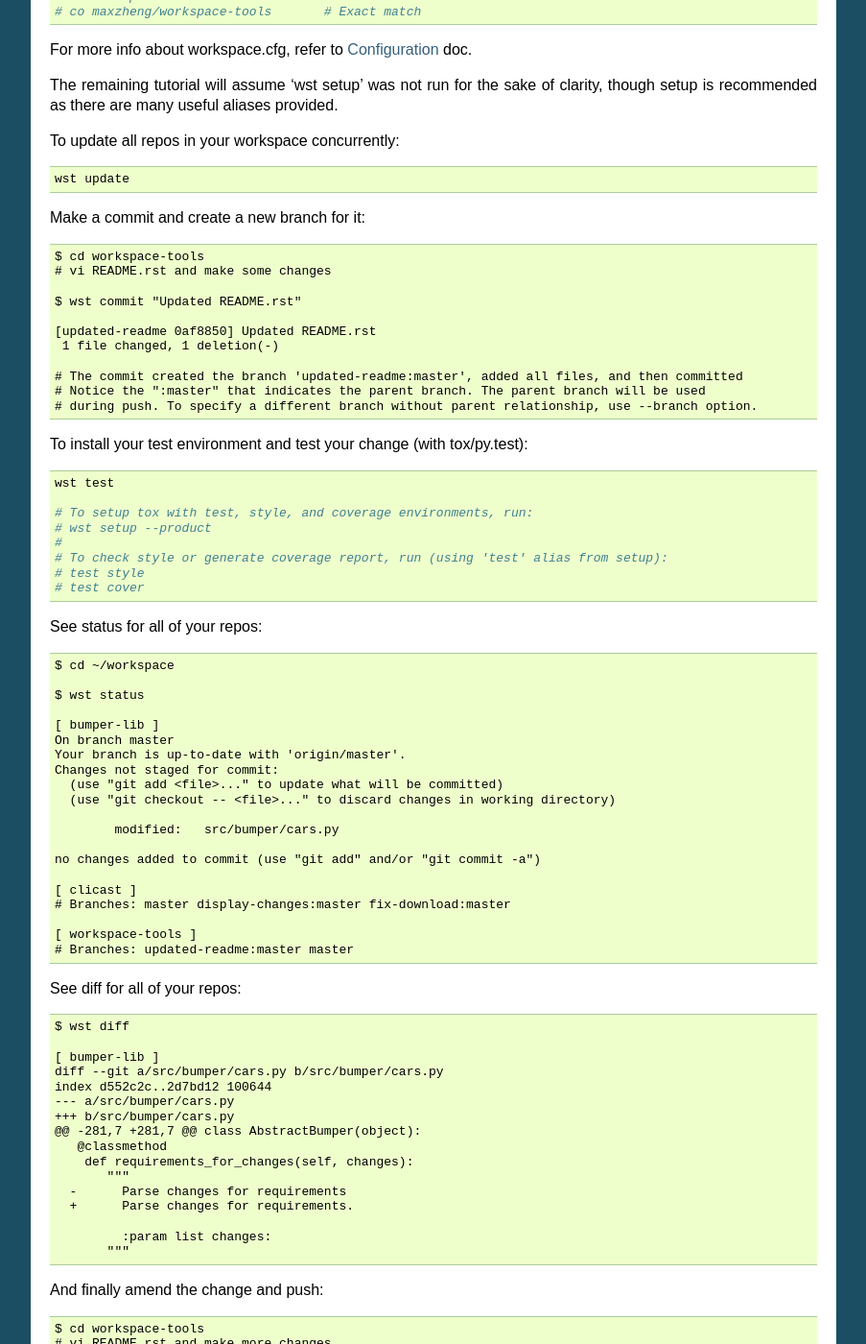
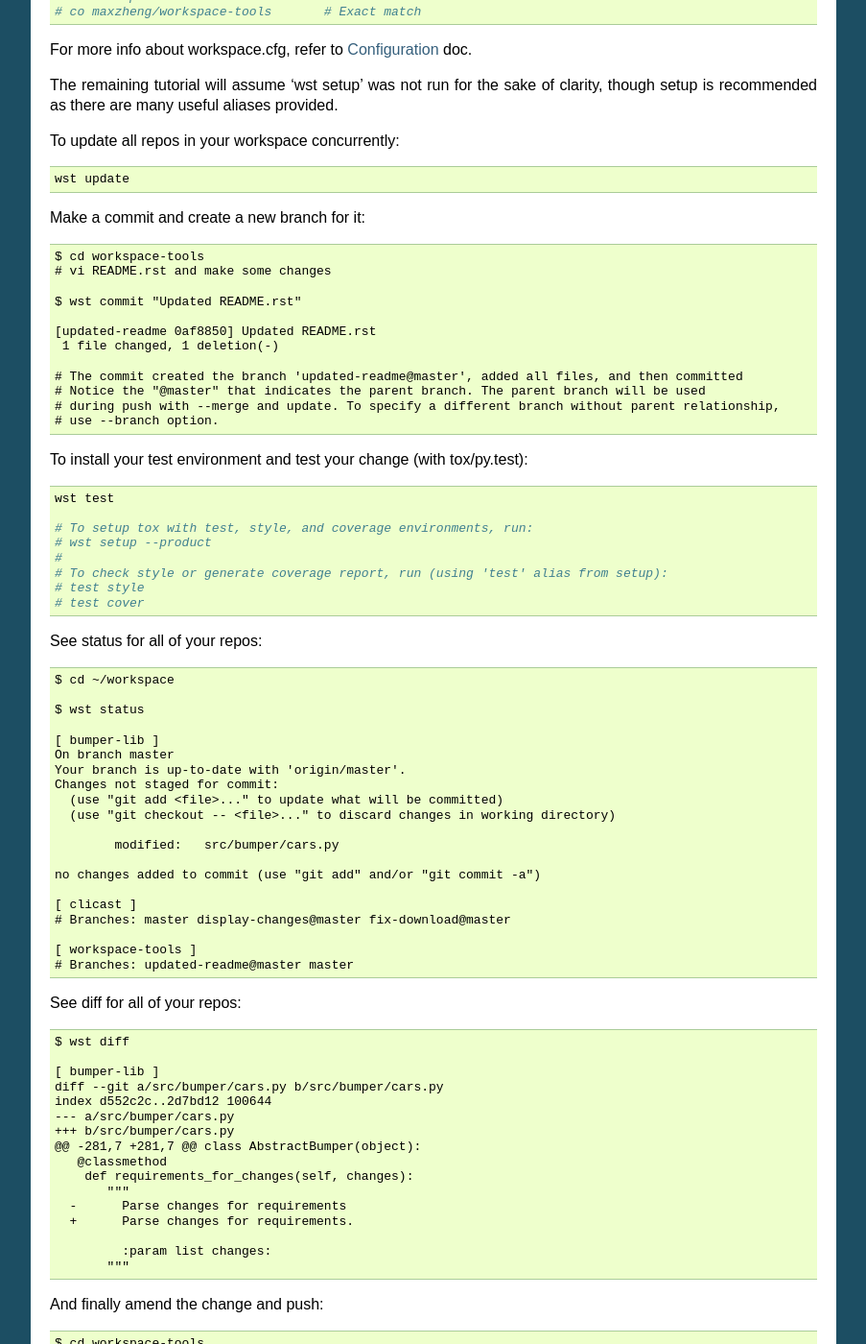
Before and after one commit to maxzheng/workspace-tools, a Sphinx documentation site: the page built from docs/README.rst, in a window 1280 px wide and 1400 px high, scrolled down 1162 px. Shown: the whole window at 96% size, without its empty margins (198-1101 px from the left). Built offline with Sphinx 7.4.7, drawn with Linux system fonts in a browser that asks for light colours; some of the changed text lies outside the part shown.

Commit message:
Update readme

```diff
--- a/docs/README.rst
+++ b/docs/README.rst
@@ -77,9 +77,10 @@ Make a commit and create a new branch for it::
     [updated-readme 0af8850] Updated README.rst
      1 file changed, 1 deletion(-)
 
-    # The commit created the branch 'updated-readme:master', added all files, and then committed
-    # Notice the ":master" that indicates the parent branch. The parent branch will be used
-    # during push. To specify a different branch without parent relationship, use --branch option.
+    # The commit created the branch 'updated-readme@master', added all files, and then committed
+    # Notice the "@master" that indicates the parent branch. The parent branch will be used
+    # during push with --merge and update. To specify a different branch without parent relationship,
+    # use --branch option.
 
 To install your test environment and test your change (with tox/py.test)::
 
@@ -110,10 +111,10 @@ See status for all of your repos::
     no changes added to commit (use "git add" and/or "git commit -a")
 
     [ clicast ]
-    # Branches: master display-changes:master fix-download:master
+    # Branches: master display-changes@master fix-download@master
 
     [ workspace-tools ]
-    # Branches: updated-readme:master master
+    # Branches: updated-readme@master master
 
 See diff for all of your repos::
 
@@ -141,9 +142,9 @@ And finally amend the change and push::
 
     $ wst commit --amend --push
 
-    [updated-readme:master 738f659] Updated README.rst
+    [updated-readme@master 738f659] Updated README.rst
     1 file changed, 2 insertions(+), 1 deletion(-)
-    Pushing updated-readme:master
+    Pushing updated-readme@master
 
     # It will fail at push as you are not a committer, but the change was committed to branch,
     # and then merged into its parent branch (master).
@@ -153,7 +154,7 @@ Or simply push the change in your current branch::
     wst push --merge
 
     # This will update its parent branch (master), rebase branch with parent branch and merge into
-    # parent branch if on child branch (child:parent) and then push.
+    # parent branch if on child branch (child@parent) and then push.
     # Upon success, it will remove the local and remote branch if pushing from child branch.
 
 If you have multiple upstream branches (defined by config [merge] branches) that you need to merge your change into, use auto merge::
```
